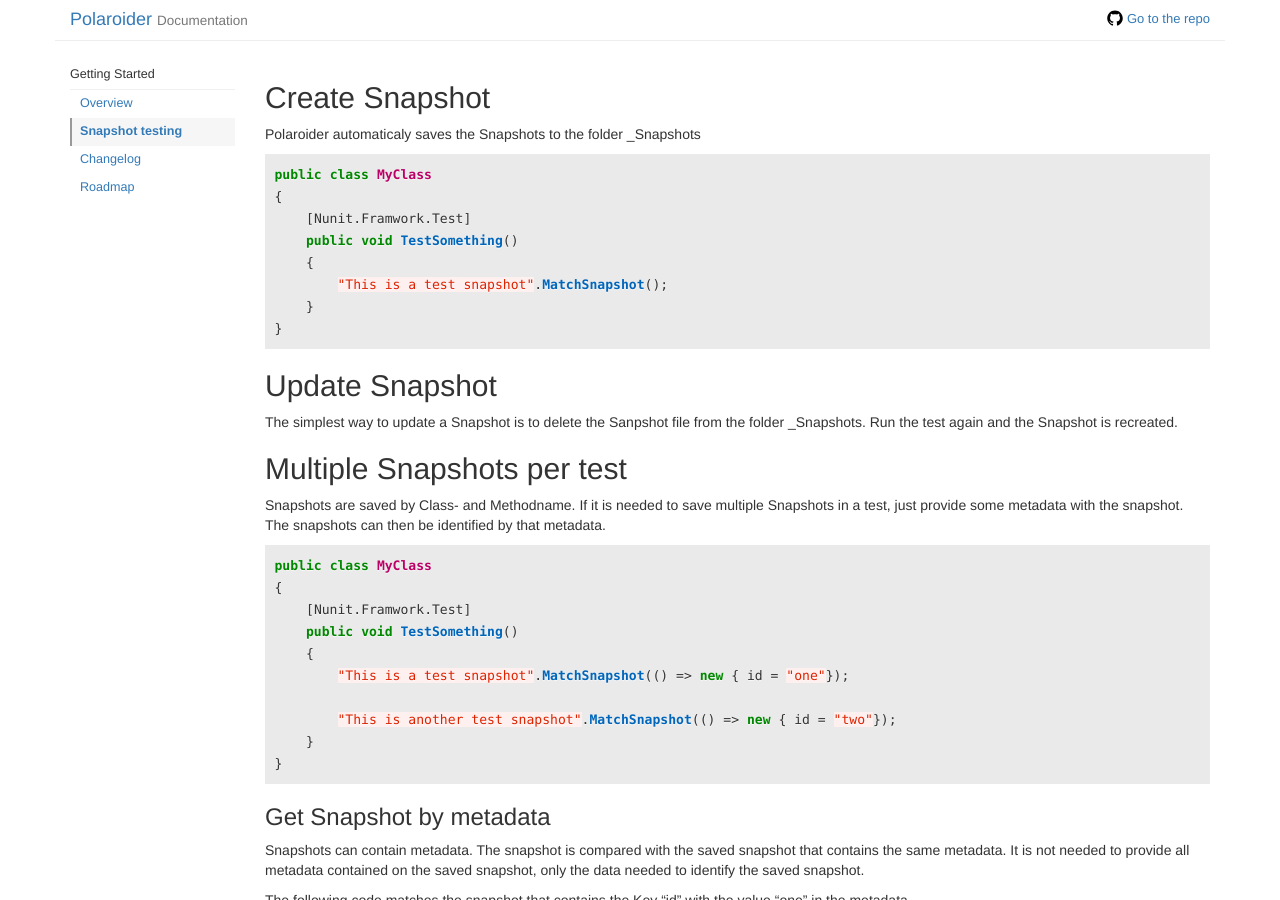
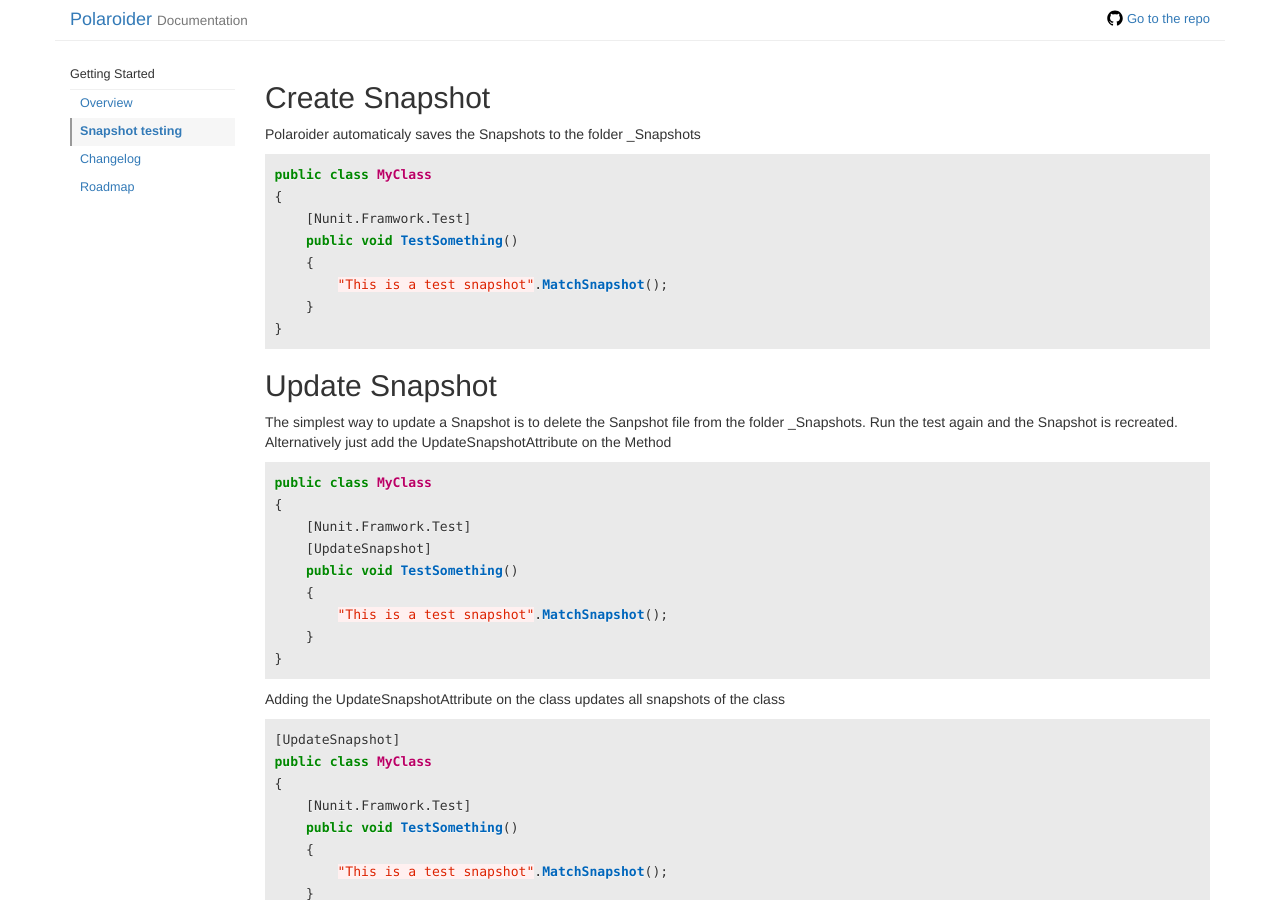
Before and after one commit to WickedFlame/Polaroider, a Jekyll site: the page built from docs/api.md, in a window 1280 px wide and 900 px high. Built offline with Jekyll 4.4.1, drawn with Linux system fonts in a browser that asks for light colours.

Commit message:
UpdateSnapshot doc

````diff
--- a/docs/api.md
+++ b/docs/api.md
@@ -18,6 +18,31 @@ public class MyClass
 
 ## Update Snapshot
 The simplest way to update a Snapshot is to delete the Sanpshot file from the folder _Snapshots. Run the test again and the Snapshot is recreated.
+Alternatively just add the UpdateSnapshotAttribute on the Method
+```csharp
+public class MyClass
+{
+    [Nunit.Framwork.Test]
+    [UpdateSnapshot]
+    public void TestSomething()
+    {
+        "This is a test snapshot".MatchSnapshot();
+    }
+}
+```
+
+Adding the UpdateSnapshotAttribute on the class updates all snapshots of the class
+```csharp
+[UpdateSnapshot]
+public class MyClass
+{
+    [Nunit.Framwork.Test]
+    public void TestSomething()
+    {
+        "This is a test snapshot".MatchSnapshot();
+    }
+}
+```
 
 ## Multiple Snapshots per test
 Snapshots are saved by Class- and Methodname. If it is needed to save multiple Snapshots in a test, just provide some metadata with the snapshot. The snapshots can then be identified by that metadata.
````
Also changed, not shown: docs/roadmap.md (+0 -1 lines), docs/changelog.md.
